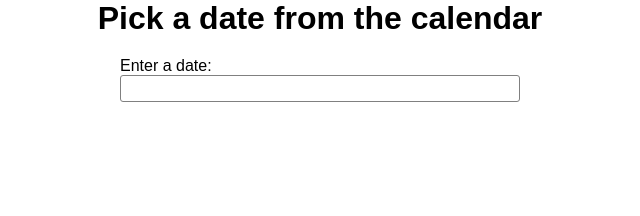
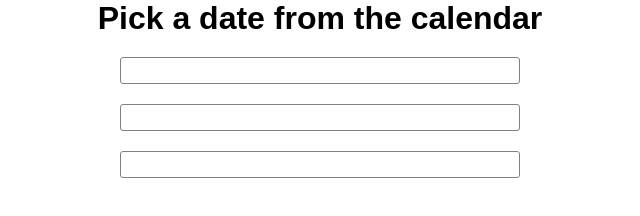
Before and after one commit to volhashved/datepicker, a plain HTML site: page index.html in a window 1280 px wide. Shown: the whole page, without its empty margins (320-960 px from the left). Drawn offline with Linux system fonts and the light colour scheme.

Commit message:
Add ability to create multiple instance of obj

```diff
--- a/css/style.css
+++ b/css/style.css
@@ -36,10 +36,14 @@ h1, h2, .datepicker__content {
 .calendar__table, .calendar__days {
     display: grid;
     grid-template-columns: repeat(7,14%);
-
 }
 
-.datepicker__date, .datepicker__date_today, .datepicker__date_disabled {
+.calendar__days {
+    display: grid;
+    grid-template-columns: repeat(7,14%);
+}
+
+.datepicker__date, .datepicker__label, .datepicker__date_disabled {
     padding: 10px;
     text-align: center;
     background: lightblue;
@@ -52,7 +56,7 @@ h1, h2, .datepicker__content {
     cursor: default;
 }
 
-.datepicker__date_today {
+.datepicker__label {
    background: teal;
 }
 
--- a/index.html
+++ b/index.html
@@ -9,8 +9,8 @@
 <body>
     <div class="container">
         <h1>Pick a date from the calendar</h1>
-        <div class="datepicker">
-            <div class="datepicker__input">
+        <!-- <div class="datepicker"> -->
+            <!-- <div class="datepicker__input">
                 <label for="datepicker">Enter a date:</label>
                 <input type="text" id="datepicker">
             </div>
@@ -33,8 +33,8 @@
                     </div>
                     <div class="calendar__table"></div>
                 </div>
-            </div>
-        </div>
+            </div> -->
+        <!-- </div> -->
     </div>
 
     <script src="js/main.js"></script>
--- a/js/main.js
+++ b/js/main.js
@@ -1,18 +1,74 @@
+'use strict';
+
 class Datepicker {
     constructor (minDate, maxDate) {
         this.minDate = minDate;
         this.maxDate = maxDate;
         this.isDisplayed = false;
         this.now = new Date();
+        this.container = document.querySelector(".container");
+        this.weekDays = ["Mo", "Tu", "We", "Th", "Fr", "Sa", "Su"];
+        this.initCalendar();
+    }
 
-        this.inputField = document.getElementById("datepicker");
-        this.calendar = document.querySelector(".calendar");
-        this.calendarTable = document.querySelector(".calendar__table");
-        this.calendarHeading = document.querySelector(".calendar__date_today");
-        this.activeMonth = document.querySelector(".calendar__date_active");
-        this.nextMonthBtn = document.querySelector(".calendar__button_next");
-        this.previousMonthBtn = document.querySelector(".calendar__button_previous");
-        this.initCalendar();
+    createInputLayout() {
+        this.datePicker = document.createElement("div");
+        this.datePicker.className = "datepicker";
+        this.container.appendChild(this.datePicker);
+
+        this.inputWrap = document.createElement("div");
+        this.inputWrap.className = "datepicker__input";
+        this.datePicker.appendChild(this.inputWrap);
+
+        this.inputField = document.createElement("input");
+        this.inputField.setAttribute("type", "text");
+        this.inputWrap.appendChild(this.inputField);
+    }
+
+    createCalendarLayout() {
+        this.calendWrap = document.createElement("div");
+        this.calendWrap.className = "datepicker__content";
+        this.datePicker.appendChild(this.calendWrap);
+
+        this.calendar = document.createElement("div");
+        this.calendar.className = "calendar hidden";
+        this.calendWrap.appendChild(this.calendar);
+
+        this.calendarLabel = document.createElement("h2");
+        this.calendarLabel.className = "calendar__label";
+        this.calendar.appendChild(this.calendarLabel);
+        this.initHeading();
+
+        this.calendarHeading = document.createElement("div");
+        this.calendarHeading.className = "calendar__heading";
+        this.calendar.appendChild(this.calendarHeading);
+
+        this.previousMonthBtn = document.createElement("i");
+        this.previousMonthBtn.className = "calendar__button_previous fas fa-chevron-left";
+        this.calendarHeading.appendChild(this.previousMonthBtn);
+
+        this.activeMonth = document.createElement("h3");
+        this.activeMonth.className = "calendar__date_active";
+        this.calendarHeading.appendChild(this.activeMonth);
+
+        this.nextMonthBtn = document.createElement("i");
+        this.nextMonthBtn.className = "calendar__button_next fas fa-chevron-right";
+        this.calendarHeading.appendChild(this.nextMonthBtn);
+
+        this.calendarDates = document.createElement("div");
+        this.calendarDates.className = "calendar__days";
+        this.calendar.appendChild(this.calendarDates);
+
+        this.weekDays.forEach((item) => {
+            let wkDay = document.createElement("div");
+            wkDay.textContent = item;
+            this.calendarDates.appendChild(wkDay);
+        });
+
+        this.calendarTable = document.createElement("div");
+        this.calendarTable.className = "calendar__table";
+        this.calendar.appendChild(this.calendarTable);
+
     }
 
     setYear() {
@@ -36,7 +92,7 @@ class Datepicker {
     }
 
     initHeading() {
-        this.calendarHeading.innerHTML = `${this.now.toLocaleString("ru", {
+        this.calendarLabel.innerHTML = `${this.now.toLocaleString("ru", {
             year: 'numeric',
             month: 'long',
             day: 'numeric',
@@ -76,7 +132,7 @@ class Datepicker {
             calendarDay.className = "datepicker__date";
             let theDate = new Date(yearPar, monthPar, i);
 
-            if(theDate < minDate || theDate > maxDate) {
+            if(theDate < this.minDate || theDate > this.maxDate) {
                 calendarDay.className += " datepicker__date_disabled";
             }
 
@@ -87,6 +143,7 @@ class Datepicker {
             calendarDay.innerHTML = `${i}`;
             this.calendarTable.appendChild(calendarDay);
         }
+        this.pickDate();
 
         if (ltweekday == 0) return;
         for(let i = ltweekday; i < 7; i++) {
@@ -101,21 +158,17 @@ class Datepicker {
         var year = this.year;
         this.monthCounter = this.monthCounter + 1;
         this.renderCalendar(year, this.monthCounter);
-        this.pickDate();
-
     }
 
     renderPrevMonth() {
         var year = this.year;
         this.monthCounter = this.monthCounter - 1;
         this.renderCalendar(year, this.monthCounter);
-        this.pickDate();
     }
 
     displayCalendar(e) {
         e.stopPropagation();
         this.renderCalendar(this.year, this.month);
-        this.pickDate();
         if(!this.isDisplayed) {
             this.calendar.classList.remove('hidden');
             this.isDisplayed = true;
@@ -131,12 +184,10 @@ class Datepicker {
     }
 
     pickDate() {
-        const calendarDates = Array.from(document.getElementsByClassName("datepicker__date"))
-        calendarDates.forEach(item => {
+        const calendarDates = Array.from(document.getElementsByClassName("datepicker__date"));
+        calendarDates.map(item => {
             item.addEventListener("click", (e) => this.inputField.value = new Date(this.year, this.monthCounter, e.target.textContent));
-        });
-
-        this.calendar.addEventListener("click", (e) => e.stopPropagation());
+        })
     }
 
     initCalendar() {
@@ -144,15 +195,18 @@ class Datepicker {
         this.setYear();
         this.setMonth();
         this.setCurrentDay();
-        this.initHeading();
+        this.createInputLayout();
+        this. createCalendarLayout();
         this.inputField.addEventListener("click", this.displayCalendar.bind(this));
         this.nextMonthBtn.addEventListener("click", this.renderNextMonth.bind(this));
         this.previousMonthBtn.addEventListener("click", this.renderPrevMonth.bind(this));
+        this.calendar.addEventListener("click", (e) => e.stopPropagation());
         window.addEventListener("click", this.hideCalendar.bind(this));
     }
 }
 
-const minDate = new Date(2018, 10, 10);
-const maxDate = new Date(2019, 2, 20);
+new Datepicker(new Date(2019, 1, 5), new Date(2019, 3, 20));
 
-let datepicker = new Datepicker(minDate,maxDate);
+new Datepicker(new Date(2019, 0, 25), new Date(2019, 2, 11));
+
+new Datepicker(new Date(2019, 1, 10), new Date(2019, 3, 20));
```
